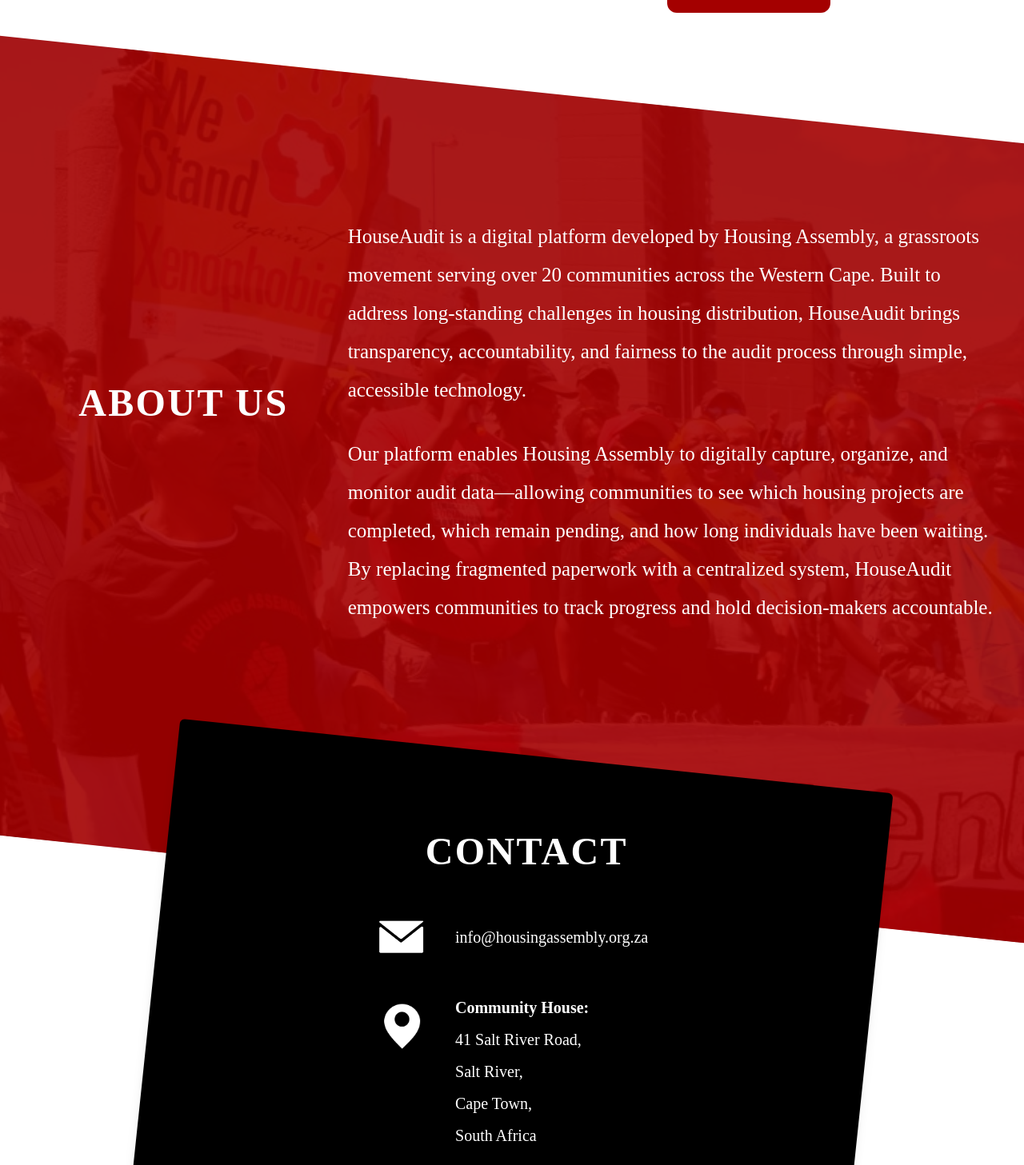
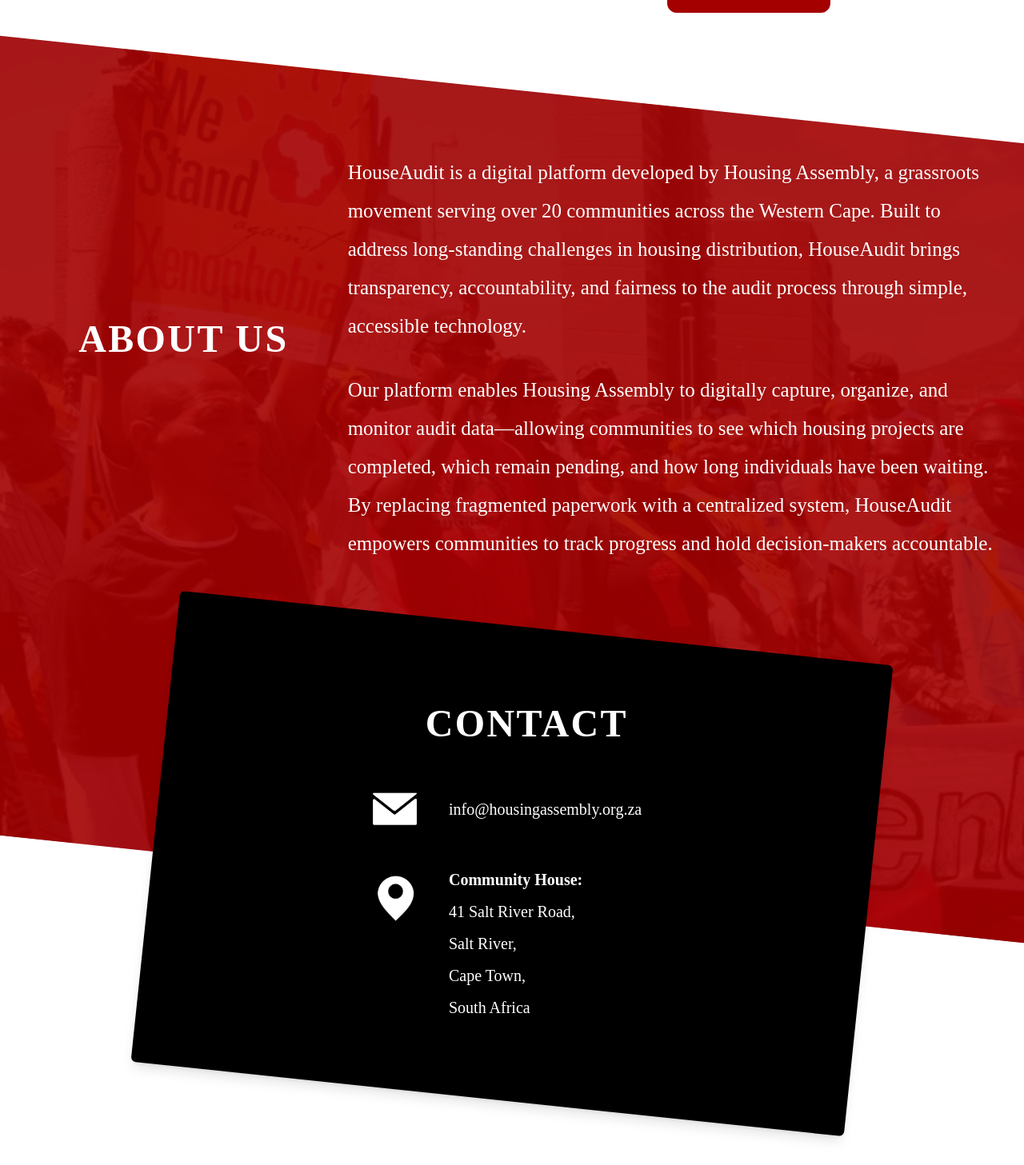
Before and after one commit to HousingAssembly/Audit-Team, a React (Create React App) app in the folder frontend/: page / in a window 1280 px wide. Shown: the part 693-2150 px from the top of the page at 80% size. Built offline with nearby package versions, Linux system fonts and the light colour scheme.

Commit message:
made landing page compatible for mobile

```diff
--- a/frontend/src/components/header.jsx
+++ b/frontend/src/components/header.jsx
@@ -40,7 +40,7 @@ export default function Header() {
     <div className="w-full py-2 shadow-[0px_4px_4px_0px_rgba(0,0,0,0.25)]">
       <div className="flex flex-row items-center mr-7">
         <img src="logo.png" alt="Logo" className="object-contain h-16 w-auto ml-5"/>
-        <div className="text-4xl sm:mt-5 ml-1 flex flex-col sm:flex-row">
+        <div className="text-4xl sm:mt-5 ml-1 flex flex-row">
           <div><span className="text-palette-red font-['Chelsea_Market']">H</span><span className="font-['Chelsea_Market']">ouse</span></div>
           <div><span className="text-palette-red font-['Chelsea_Market']">A</span><span className="font-['Chelsea_Market']">udit</span></div>
         </div>
@@ -51,7 +51,7 @@ export default function Header() {
           <Link to="/projects">Active/Future Projects</Link>
         </div>
         <button
-          className="bg-palette-red font-bold text-white text-[25px] h-[48px] w-fit px-6 ml-auto sm:ml-20 rounded-xl flex items-center justify-center leading-none "
+          className="bg-palette-red font-bold text-white text-[25px] h-[48px] w-fit px-6 ml-auto sm:ml-20 rounded-xl flex items-center justify-center leading-none hidden sm:flex"
           onClick={() => setIsLoginOpen(true)}
           style={{ alignSelf: 'center', lineHeight: '1', paddingBottom: '5px'}}
         >
--- a/frontend/src/components/home.jsx
+++ b/frontend/src/components/home.jsx
@@ -49,7 +49,7 @@ export default function Home() {
 
             <div className="absolute inset-0 skew-y-6 bg-palette-red h-[1400px] sm:h-[1000px] opacity-90 z-10"></div>
             <div className="relative z-20 skew-y-6">
-              <div className="-skew-y-6 max-w-7xl mx-auto px-6 py-40 text-white flex flex-col md:flex-row items-center justify-between">
+              <div className="-skew-y-6 max-w-7xl mx-auto px-6 py-20 text-white flex flex-col md:flex-row items-center justify-between">
                 <div className="w-full md:w-1/3 text-center font-bold text-[48px] mb-12 md:mt-0 tracking-wider">
                   ABOUT US
                 </div>
@@ -74,14 +74,14 @@ export default function Home() {
             </div>
           </section>
           <section id="contact" className="scroll-mt-[4vw]">
-            <div className="relative">
-              <div className="relative z-20 bg-black text-white px-12 py-24 w-full max-w-4xl mx-auto rounded-md shadow-lg transform rotate-6">
+            <div className="relative flex justify-center px-4 sm:px-12">
+              <div className="relative z-20 bg-black text-white py-24 w-full max-w-4xl rounded-md shadow-lg transform rotate-6">
                 <div className="text-center text-5xl font-bold -rotate-[6deg] tracking-wider">CONTACT</div>
-                  <div className="mt-16 transform -rotate-6 pl-[15rem]">
-                  <div className="flex flex-row gap-10">
 
-                    <div className="flex flex-col items-end gap-16">
-                      <img src="email.png" alt="Email Icon" className="h-10 w-auto object-contain" />
+                <div className="mt-16 transform -rotate-6 px-12 sm:px-12">
+                  <div className="flex flex-row gap-10 items-start sm:justify-center text-center sm:text-left">
+                    <div className="flex flex-col items-center sm:items-end gap-16">
+                      <img src="email.png" alt="Email Icon" className="h-10 min-w-[42px] object-contain" />
                       <img src="location.png" alt="Pin Icon" className="h-14 w-auto object-contain mr-1" />
                     </div>
 
@@ -102,7 +102,6 @@ export default function Home() {
               </div>
             </div>
           </section>
-
           <div className="h-[100px] bg-white" />
         </div>
 
```
